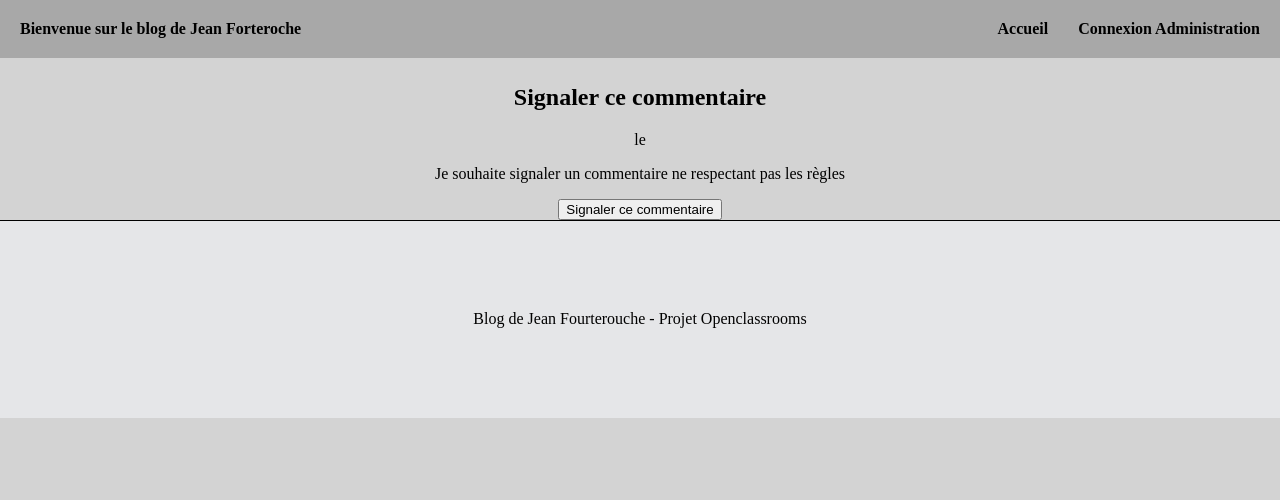
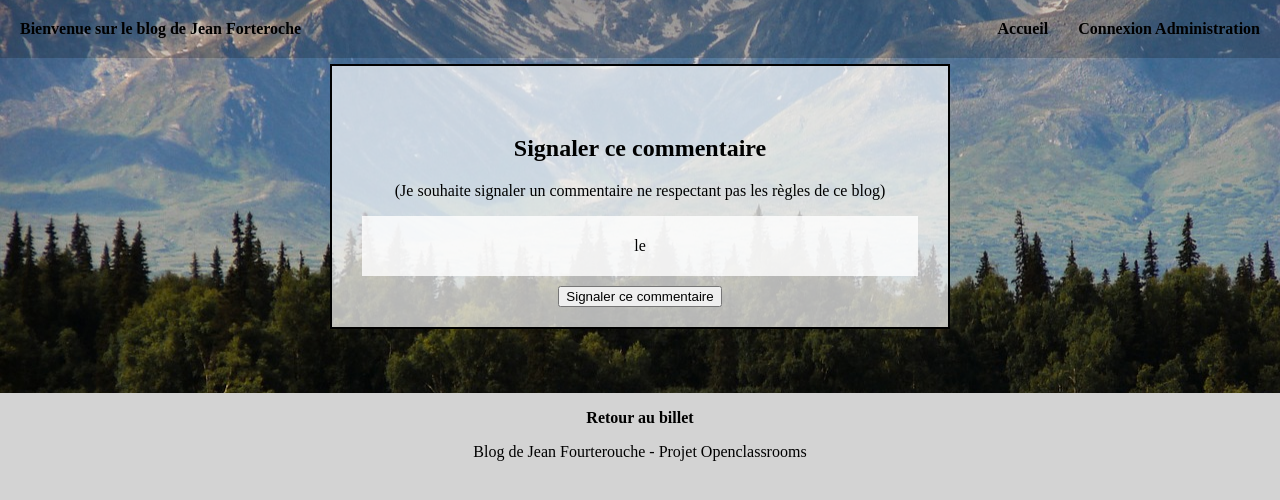
Before and after one commit to antoinedevillers/Openclassrooms-project, a PHP site: page /index.php?action=formReport in a window 1280 px wide. Shown: the top 500 px of the page. Run offline with PHP 8.4, Linux system fonts and the light colour scheme; data that the repository does not hold is empty; some libraries are stand-ins or nearby versions.

Commit message:
modification css page formReport.php

```diff
--- a/projet4/public/css/style.css
+++ b/projet4/public/css/style.css
@@ -169,6 +169,23 @@
     margin: 10px;
     background-color: rgba(255,255,255,0.5);
 }
+/*Page formReport.php*/
+.formReport{
+	background-color: rgba(255,255,255,0.7);
+    padding: 20px;
+    border: 2px solid black;
+    max-width: 50%;
+    /* align-items: center; */
+    position: relative;
+    left: 50%;
+    transform: translate(-50%);
+}
+.comment{
+	background-color: rgba(255,255,255,0.8);
+    padding: 5px;
+    margin: 10px;
+}
+}
 footer{
 	padding: 7%;
 	border-top: 1px solid black;
--- a/projet4/view/frontend/formReport.php
+++ b/projet4/view/frontend/formReport.php
@@ -1,16 +1,24 @@
 <?php $title = 'Mon blog'; ?>
 
 <?php ob_start(); ?>
+<section>
+	<div class='formReport'>
 		<h2> Signaler ce commentaire </h2>
+		<p>(Je souhaite signaler un commentaire ne respectant pas les règles de ce blog)</p>
+		<div class='comment'>
 			<p><strong><?= htmlspecialchars($comment['author']) ?></strong> le <?= $comment['comment_date_fr'] ?> </p>
 			<p><?= nl2br(htmlspecialchars($comment['comment'])) ?></p>
+		</div>
 		<form action="index.php?action=reportComment&amp;id=<?= $comment['id'] ?>" method="post">
 			<input id="postId" name="postId" type="hidden" value="<?= $comment['post_id'] ?>">
-   <p>Je souhaite signaler un commentaire ne respectant pas les règles </p>
+
 		    <div>
 		        <input type="submit" value="Signaler ce commentaire" />
 		    </div>
 		</form>
+	</div>
+</section>
+<p class='returnListPosts'><a href="index.php?action=post&amp;id=<?= $comment['id'] ?>" >Retour au billet</a></p>
 
 <?php $content = ob_get_clean(); ?>
 
--- a/projet4/view/frontend/listPostsView.php
+++ b/projet4/view/frontend/listPostsView.php
@@ -47,18 +47,18 @@
 
 $page = (!empty($_GET['page']) ? $_GET['page'] : 1);
 if ($page> 1):
-    ?><a href="?page=<?php echo $page - 1; ?>">Page précédente</a> — <?php
+    ?><a href="?page=<?php echo $page - 1; ?>#derniersbillets">Page précédente</a> — <?php
 endif;
 
 /* On va effectuer une boucle autant de fois que l'on a de pages */
 for ($i = 1; $i <= $countPosts; $i++):
-    ?><a href="?page=<?php echo $i; ?>"><?php echo $i; ?></a> <?php
+    ?><a href="?page=<?php echo $i; ?>#derniersbillets"><?php echo $i; ?></a> <?php
 endfor;
 
 /* Avec le nombre total de pages, on peut aussi masquer le lien
  * vers la page suivante quand on est sur la dernière */
 if ($page < $countPosts):
-    ?>— <a href="?page=<?php echo $page + 1; ?>">Page suivante</a><?php
+    ?>— <a href="?page=<?php echo $page + 1; ?>#derniersbillets">Page suivante</a><?php
 endif;
 
 
--- a/projet4/view/frontend/postView.php
+++ b/projet4/view/frontend/postView.php
@@ -69,7 +69,7 @@
             </div>
         </div>
     </section>
-        <p class='returnListPosts'><a href="index.php">Retour à la liste des billets</a></p>
+        <p class='returnListPosts'><a href="index.php#derniersbillets">Retour à la liste des billets</a></p>
 
 <?php $content = ob_get_clean(); ?>
 
```
Also changed, not shown: 1 other file. Lines whose indentation alone changed are shown as unchanged.
